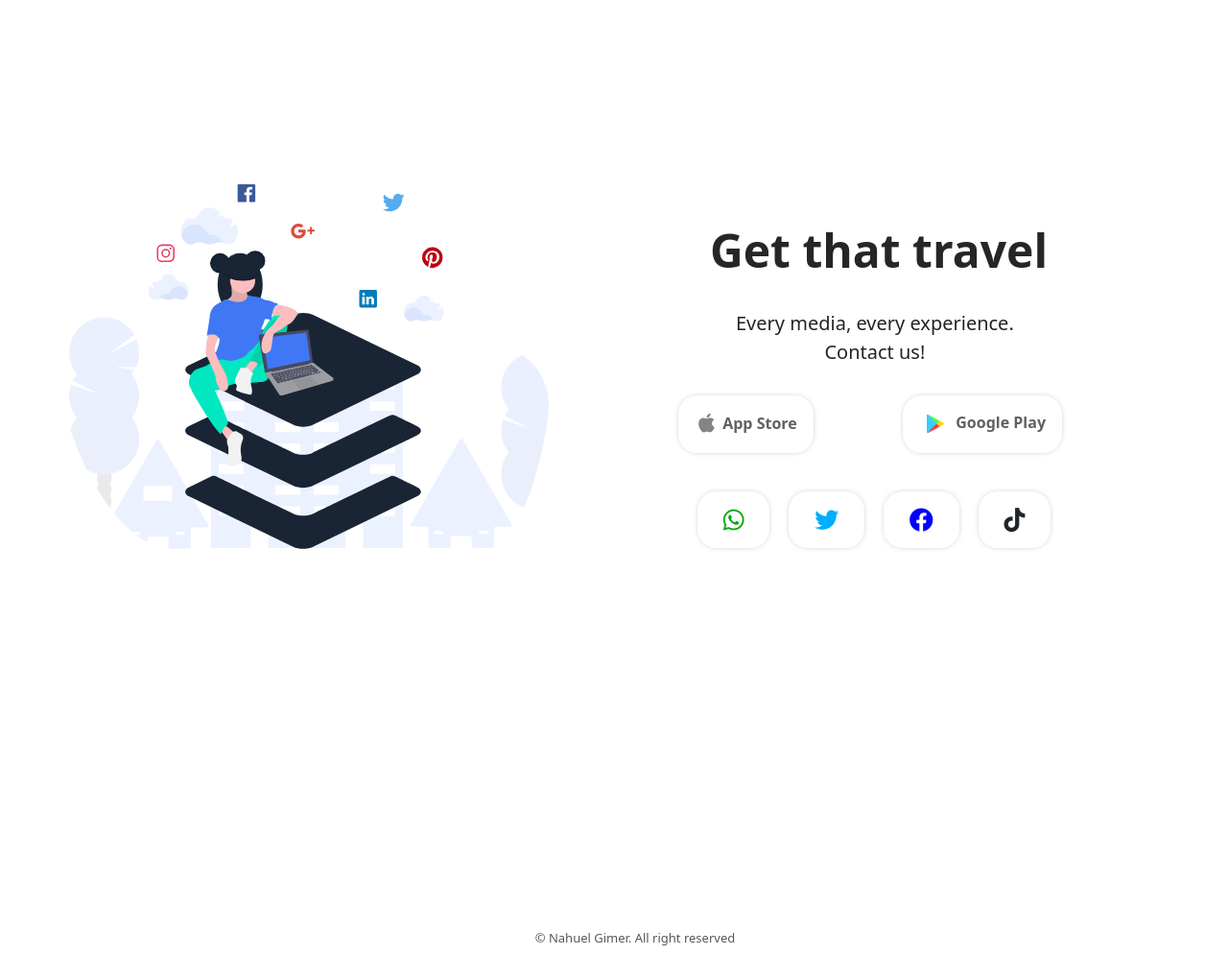
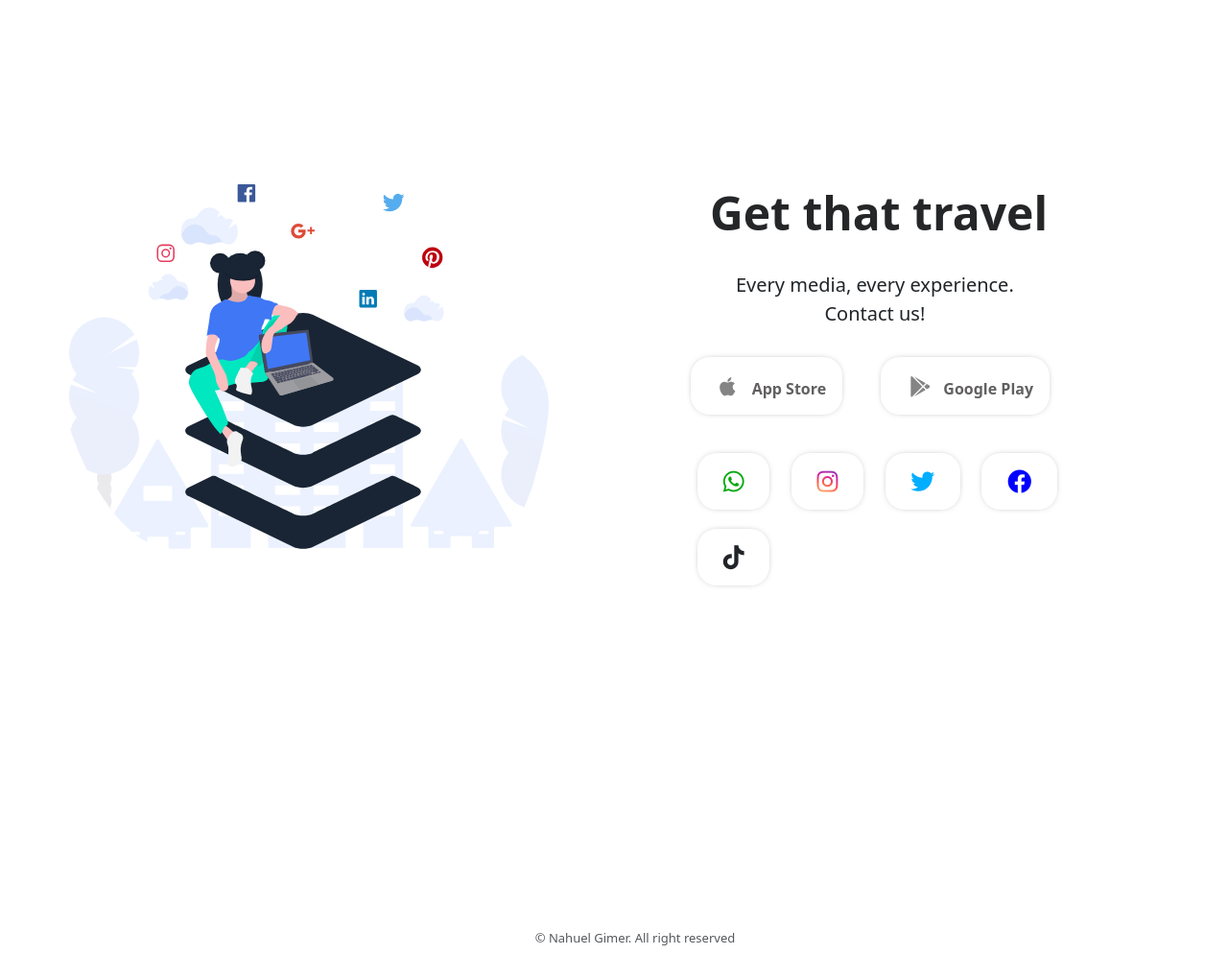
Before and after one commit to NahuelGimer/deliv, a website: page index.html in a window 1280 px wide. Shown: the part 1663-2683 px from the top of the page at 96% size. Drawn offline with nearby package versions, Linux system fonts and the light colour scheme.

Commit message:
change icons

```diff
--- a/assets/scss/components/_buttons.scss
+++ b/assets/scss/components/_buttons.scss
@@ -36,4 +36,25 @@
 	&__google {
 		color: rgb(0, 0, 0);
 	}
+	&__instagram {
+		color: transparent;
+		background: radial-gradient(
+			circle at 30% 107%,
+			#fdf497 0%,
+			#fdf497 5%,
+			#fd5949 45%,
+			#d6249f 60%,
+			#285aeb 90%
+		);
+		background: -webkit-radial-gradient(
+			circle at 30% 107%,
+			#fdf497 0%,
+			#fdf497 5%,
+			#fd5949 45%,
+			#d6249f 60%,
+			#285aeb 90%
+		);
+		background-clip: text;
+		-webkit-background-clip: text;
+	}
 }
--- a/assets/scss/components/_home.scss
+++ b/assets/scss/components/_home.scss
@@ -65,19 +65,22 @@
 		bottom: 160px;
 		color: rgb(98, 96, 96);
 	}
-	&__button > a > i {
+	&__button > a > i:first-child {
+		position: relative;
+		bottom: 0px;
+		font-size: 22px;
 		color: rgb(133, 132, 132);
+		line-height: 20px;
 	}
-
 	&__contact__information:first-child.button {
 		color: rgb(0, 169, 11);
 	}
 
-	&__contact__information:nth-child(2).button {
+	&__contact__information:nth-child(3).button {
 		color: rgb(0, 174, 255);
 	}
 
-	&__contact__information:nth-child(3).button {
+	&__contact__information:nth-child(4).button {
 		color: rgb(0, 0, 255);
 	}
 
--- a/assets/scss/components/_mediaqueries.scss
+++ b/assets/scss/components/_mediaqueries.scss
@@ -169,9 +169,10 @@
 			margin-bottom: 30px;
 		}
 		&__button.large {
+			display: flex;
+			justify-content: center;
 			width: 400px;
 			position: relative;
-			left: 0px;
 			top: 310px;
 		}
 		&__contact a {
@@ -183,10 +184,6 @@
 		}
 		&__contact .button {
 			padding-bottom: 0.5rem;
-		}
-		&__contact__instagram {
-			width: 68px;
-			height: 59px;
 		}
 	}
 
@@ -236,21 +233,24 @@
 		}
 		&__title-last {
 			position: relative;
-			left: 69px;
+			left: 100px;
 		}
 
 		&__description-last {
 			position: relative;
-			left: 90px;
+			left: 120px;
 		}
 		&__text-fourth {
 			left: 10px;
 			margin-left: 250px;
 		}
+		&__button.large {
+			width: 450px;
+		}
 	}
 	.fa-brands {
 		margin: auto;
-		margin-left: 10px;
-		margin-right: 10px;
+		margin-left: 5px;
+		margin-right: 5px;
 	}
 }
--- a/index.html
+++ b/index.html
@@ -925,11 +925,11 @@
 
                             <div class="home__button large">
                                 <a href="#" class="button button-flex">
-                                    <i class='bx bxl-apple button__icon button__apple '></i>
+                                    <i class="fa-brands fa-apple"></i>
                                     <span>App Store</span>
                                 </a>
                                 <a href="#" class="button button-flex">
-                                    <img src="/assets/img/googlePlayLogo.png" class='home__contact__img'></img>
+                                    <i class="fa-brands fa-google-play home__contact__img"></i>
                                     <span>Google
                                         Play</span>
                                 </a>
@@ -939,10 +939,10 @@
                                     <i class="fa-brands fa-whatsapp contact__icon button__whatsapp"></i>
 
                                 </a>
-                                <!-- <a href="#" target="_blank"
+                                <a href="#" target="_blank"
                                     class="home__contact__information button home__contact__instagram">
-                                    <img src="/assets/img/174855.png" class="fa-brands home__contact__img"></>
-                                </a>-->
+                                    <i class="fa-brands fa-instagram button__instagram"></i>
+                                </a>
 
                                 <a href="#" target="_blank" class="home__contact__information button">
                                     <i class="fa-brands fa-twitter button__twitter"></i>
@@ -1609,9 +1609,9 @@
 
                         <div class="home__button short">
                             <a href="#" class="button button-flex home__button__apple">
-                                <i class='bx bxl-apple button__icon'></i>
+                                <i class="fa-brands fa-apple"></i>
                                 <a href="#" class="button button-flex ">
-                                    <img src="/assets/img/googlePlayLogo.png" class='home__contact__img'></img>
+                                    <i class="fa-brands fa-google-play home__contact__img"></i>
                                 </a>
                         </div>
                         <div class="home__contact short">
@@ -1619,10 +1619,10 @@
                                 <i class="fa-brands fa-whatsapp contact__icon whatsapp"></i>
                             </a>
 
-                            <!-- <a href="#" target="_blank"
+                            <a href="#" target="_blank"
                                 class="home__contact__information button home__contact__instagram ">
-                                <img src="/assets/img/174855.png" class="fa-brands home__contact__img "></>
-                            </a>-->
+                                <i class="fa-brands fa-instagram button__instagram"></i>
+                            </a>
 
 
                             <a href="#" target="_blank" class="home__contact__information button twitter">
```
Also changed, not shown: assets/css/styles.css.
